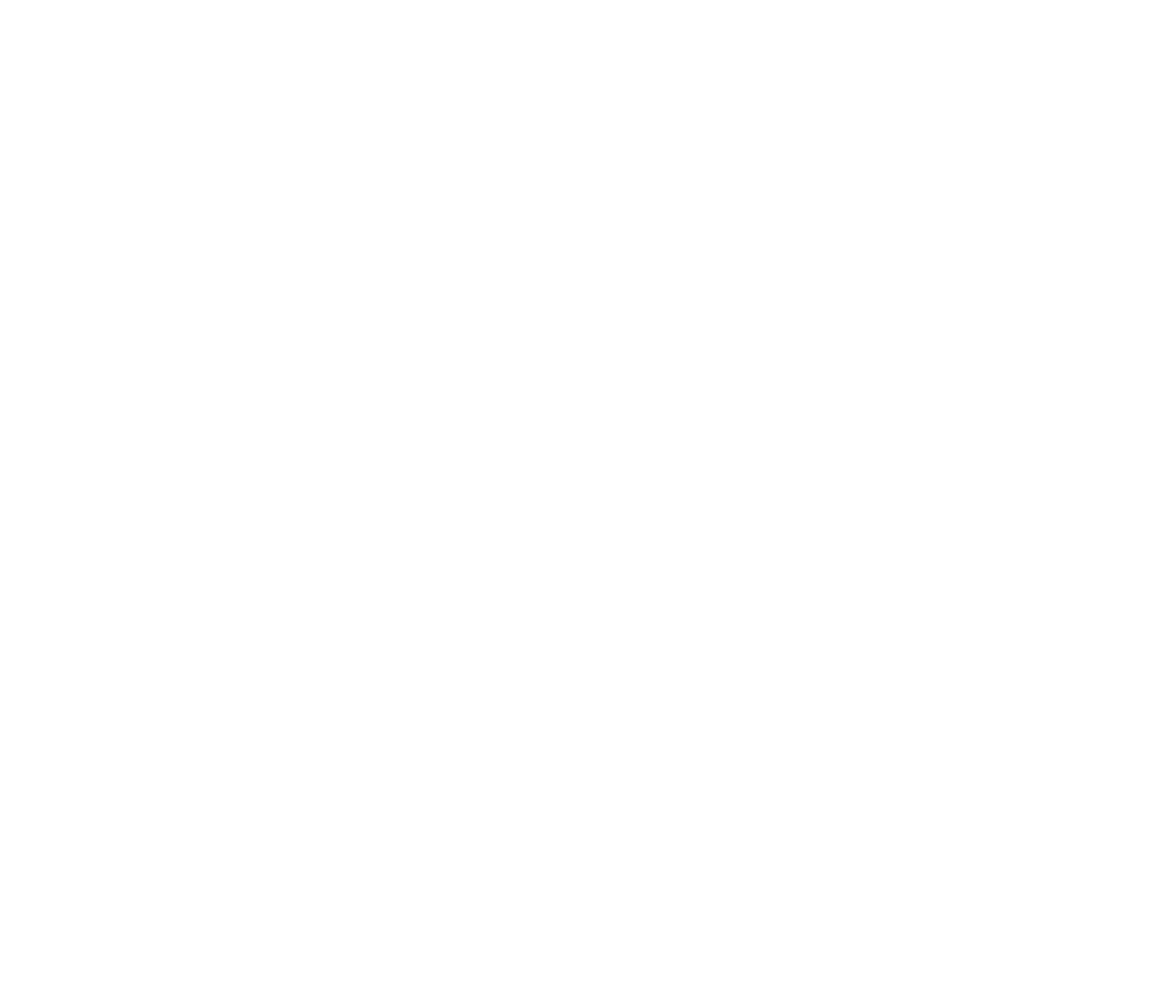
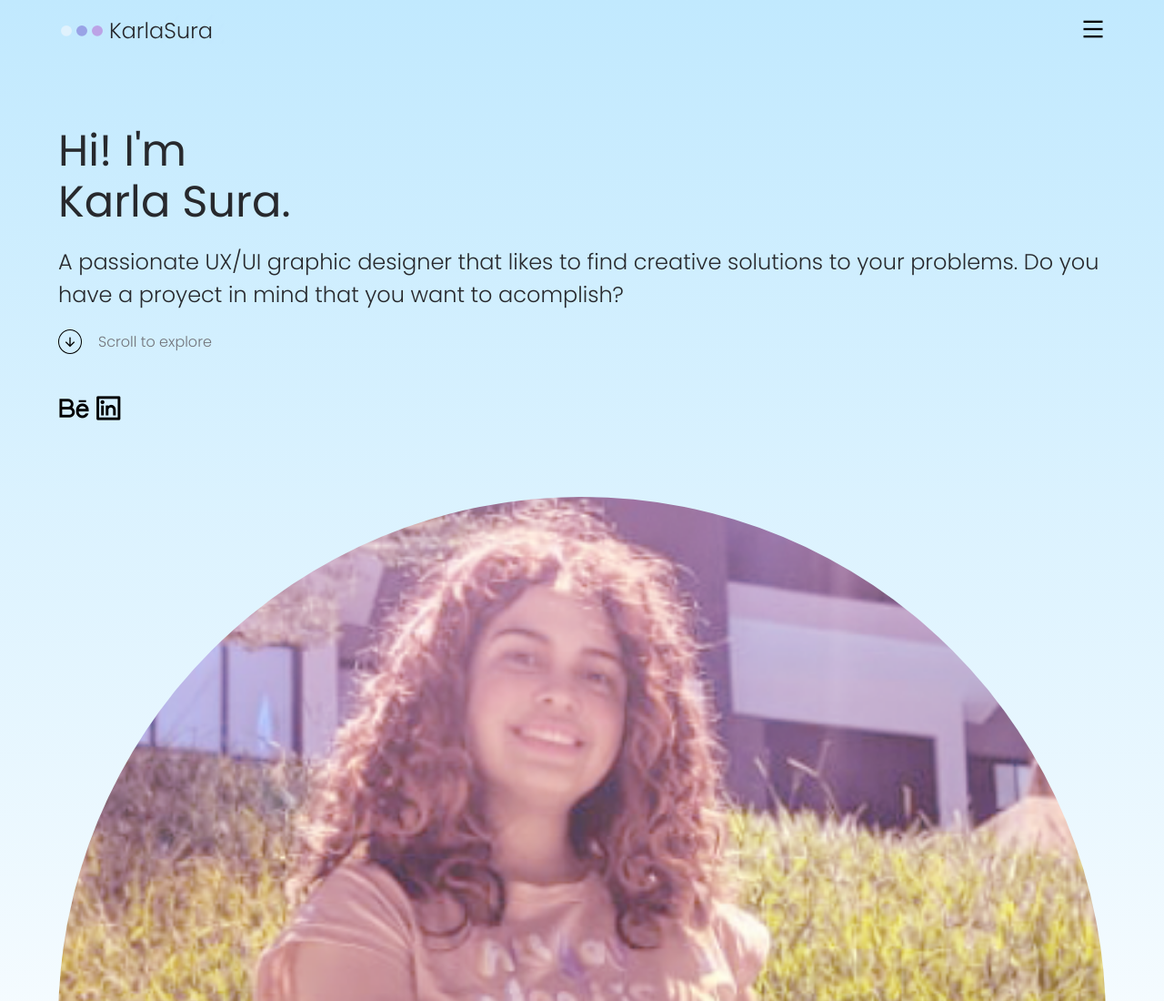
Before and after one commit to javasquezgo/KarlaSura-Portfolio, a website: page index.html in a window 1280 px wide. Shown: the top 1100 px of the page at 91% size. Before the commit the page ends 800 px from the top, so only its background shows below. Drawn offline with nearby package versions, Linux system fonts and the light colour scheme; files that its build step writes are made by us from their sources.

Commit message:
un avance

```diff
--- a/index.html
+++ b/index.html
@@ -8,9 +8,74 @@
     <script src="./js/index.js" defer></script>
     <title>Karla Sura</title>
     <link rel="stylesheet" href="./css/style.css">
+    <link href="https://cdn.jsdelivr.net/npm/remixicon@2.5.0/fonts/remixicon.css" rel="stylesheet">
 </head>
 
 <body>
+    <header>
+        <div class="container">
+            <div class="header__logo">
+                <img src="./assets/Logo.svg" alt="Karla Sura Logo">
+                <i class="ri-menu-fill"></i>
+            </div>
+
+            <nav class="header__nav">
+                <ul class="header__list">
+                    <li class="header__item"><a href="#about"><span>About</span></a></li>
+                    <li class="header__item"><a href="#work"><span>Work</span></a></li>
+                    <li class="header__item"><a href="#contact"><span>Contact </span></a></li>
+                </ul>
+            </nav>
+        </div>
+    </header>
+
+    <main>
+        <section id="about" class="about">
+            <div class="container">
+                <div class="about__paragraph">
+                    <h1>
+                        Hi! I'm Karla Sura.
+                    </h1>
+                    <p>
+                        A passionate UX/UI graphic designer that likes to find creative solutions to your problems. Do
+                        you have a proyect in mind that you want to acomplish?
+                    </p>
+                    <a href="#work"><span><i class="ri-arrow-down-line"></i> Scroll to explore</span></a>
+                    <div class="about__icons">
+                        <a target="_blank"
+                            href="https://www.behance.net/karlasura?tracking_source=search_users|karla%20sura"><i
+                                class="ri-behance-line"></i></a>
+                        <a target="_blank" href="https://www.linkedin.com/in/karlasura/"><i
+                                class="ri-linkedin-box-line"></i></a>
+                    </div>
+                </div>
+
+                <div class="about__image">
+                    <img src="./assets/karlaSura.png" alt="Owner of the page">
+                </div>
+            </div>
+        </section>
+
+        <section id="work" class="work">
+            <div class="container">
+                <div class="work__paragraph">
+                    <h2>
+                        Hi! I'm Karla Sura.
+                    </h2>
+                    <p>
+                        A passionate UX/UI graphic designer that likes to find creative solutions to your problems. Do
+                        you have a proyect in mind that you want to acomplish?
+                    </p>
+                    <a href="#work"><span><i class="ri-arrow-down-line"></i> Scroll to explore</span></a>
+
+                </div>
+
+                <div class="work__image">
+                    <img src="./assets/karlaSura.png" alt="Owner of the page">
+                </div>
+            </div>
+        </section>
+    </main>
 
 </body>
 
--- a/js/index.js
+++ b/js/index.js
@@ -0,0 +1,8 @@
+const menuBtn = document.querySelector(".header__logo i");
+const menuNav = document.querySelector(".header__nav");
+
+const menuToggleHandler = () => {
+  menuNav.classList.toggle("visible");
+};
+
+menuBtn.addEventListener("click", menuToggleHandler);
--- a/scss/_config.scss
+++ b/scss/_config.scss
@@ -0,0 +1,34 @@
+@import url('https://fonts.googleapis.com/css2?family=Poppins:wght@300;400;700&display=swap');
+
+*{
+    margin: 0;
+    padding: 0;
+    box-sizing: content-box;
+}
+
+html{
+    font-size: 62.5%;
+}
+
+body{
+    font-family: 'Poppins', sans-serif;
+    background: linear-gradient(180deg, #c1e9fe, rgba(255, 255, 255, 0.0001) 58.49%);
+    background-repeat: no-repeat;
+}
+
+a{
+    text-decoration: none;
+}
+
+ul{
+    list-style: none;
+}
+
+.container{
+    width: 90%;
+    min-width: 300px;
+    max-width: 1440px;
+    margin: 0 auto;
+}
+
+$text-color: #71747A
--- a/scss/style.scss
+++ b/scss/style.scss
@@ -0,0 +1,104 @@
+@import './config';
+
+header{
+    margin: 16px 0;
+}
+
+.header__logo{
+    display:flex;
+    justify-content: space-between;
+    align-items: center;
+}
+
+.header__logo img{
+    width: auto;
+    height: auto;
+}
+
+.header__logo i{
+    font-size: 28px;
+}
+
+.header__nav{
+    margin: 49px 0;
+    text-align: center;
+    display: none;
+}
+
+.header__nav.visible{
+    display: block;
+}
+
+.header__item{
+    margin-bottom: 30px;
+
+    &:last-child{
+        margin-bottom: 0;
+    }
+}
+
+.header__item a {
+    font-weight: 300;
+    font-size: 1.8rem;
+    line-height: 2.7rem;
+    color: $text-color
+}
+
+.about{
+    margin: 90px 0;
+}
+
+.about__paragraph h1{
+    font-weight: 400;
+    font-size: 4.8rem;
+    line-height: 5.6rem;
+    color: #27292D;
+    width: 27rem;
+}
+
+.about__paragraph p{
+    font-weight: 300;
+    font-size: 2.4rem;
+    line-height: 3.6rem;
+    color: #27292D;
+    margin: 20px 0;
+}
+
+.about__paragraph a span{
+    font-weight: 300;
+    font-size: 1.6rem;
+    line-height: 2.4rem;
+    color: $text-color;
+    display: flex;
+    align-items: center;
+}
+
+.about__paragraph a span i{
+    color: #000;
+    margin-right: 18px;
+    padding: 0.5px 4px;
+    border: 1px solid black;
+    border-radius: 50%;
+}
+
+.about__icons{
+    margin-top: 42px;
+}
+
+.about__icons a i{
+    color: #000;
+    font-weight: 100;
+    font-size: 35px;
+}
+
+.about__image{
+    width: 100%;
+    height: auto;
+    margin: 75px 0;
+}
+
+.about__image img{
+    width: 100%;
+    height: auto;
+    border-radius: 50%;
+}
```
Also changed, not shown: assets/Logo.svg (added), assets/karlaSura.png (added), css/style.css (added), 3 other files.
